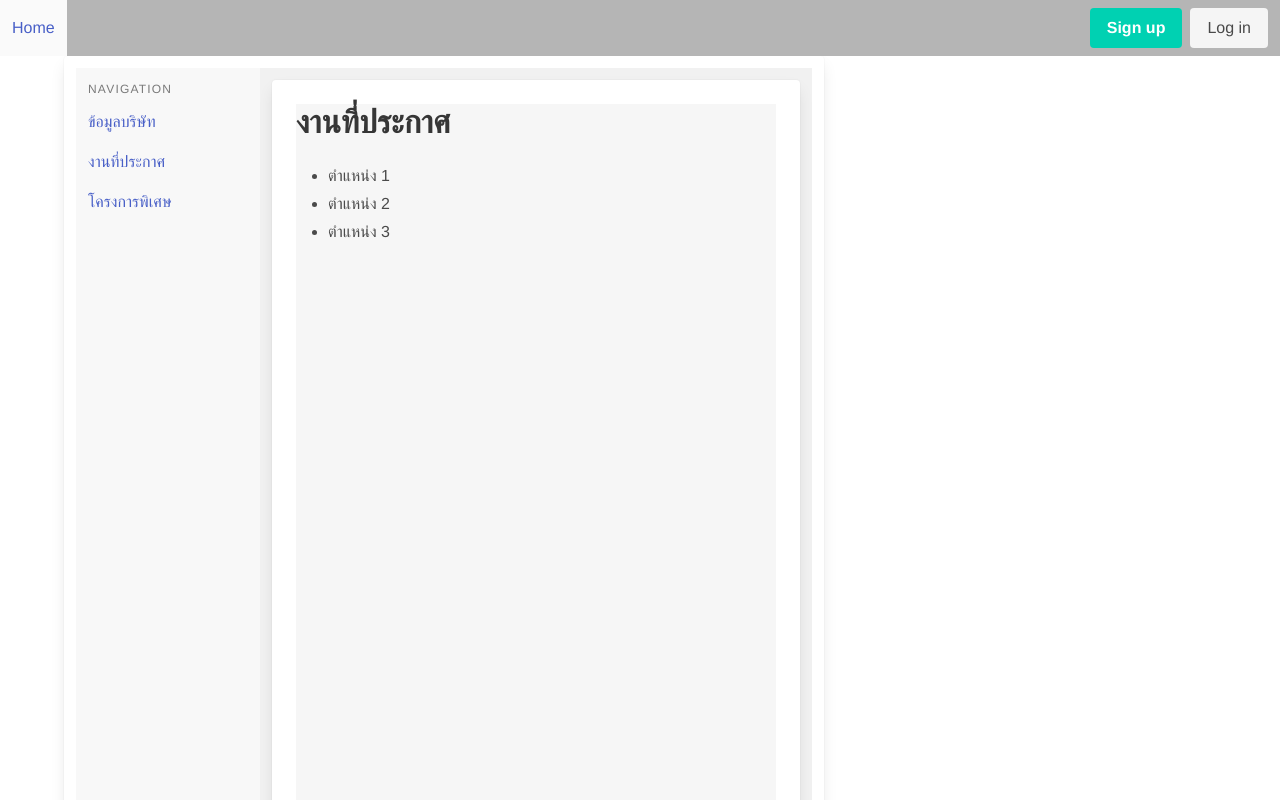
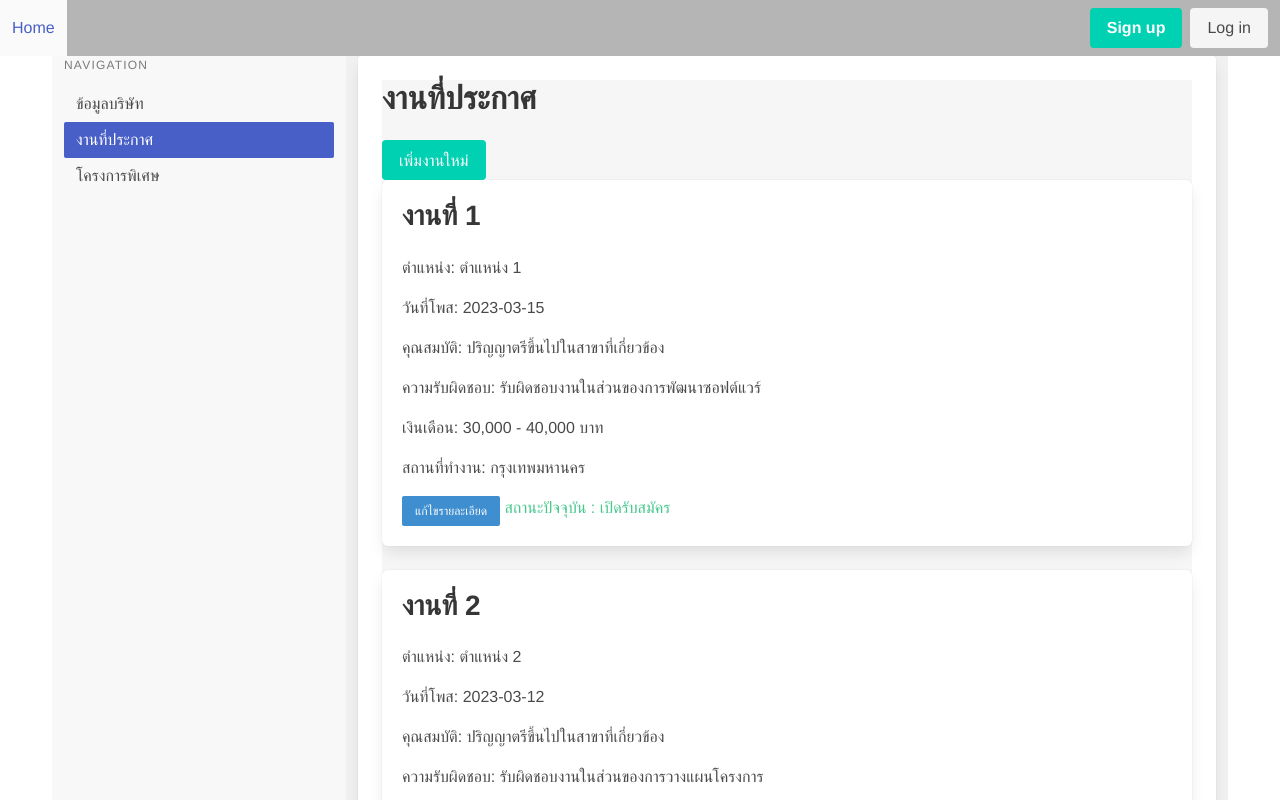
Before and after one commit to 63070028/Project_ICW_frontend, a Vue app: page /companyJob in a window 1280 px wide. Shown: the top 800 px of the page. Built offline with nearby package versions, Linux system fonts and the light colour scheme.

Commit message:
ploy ส่งครั้งที่2

```diff
--- a/src/views/CompanyJob.vue
+++ b/src/views/CompanyJob.vue
@@ -1,18 +1,15 @@
 <template>
   <div class="container" style="min-height: 100vh;">
     <div class="columns" style="min-height: 100vh;">
-        <div class="column is-8" style="min-height: 100vh;">
-          <div class="card" style="min-height: 100vh;">
-            <div class="card-content" style="min-height: 100vh;">
-              <div class="content" style="min-height: 100vh;">
-                <div class="columns" style="min-height: 100vh;">
       <div class="column is-3" style="background-color: #f8f8f8; min-height: 100vh;">
-                    <div class="menu">
+        <aside class="menu">
           <p class="menu-label">Navigation</p>
-                        <p :class="{'button is-active ': activeTab === 'about'}" @click="setActiveTab('info')"><router-link to="/company">ข้อมูลบริษัท</router-link></p>
-                        <p :class="{'button is-active': activeTab === 'products'}" @click="setActiveTab('jobs')"><router-link to="/companyJob">งานที่ประกาศ</router-link></p>
-                        <p :class="{'button is-active': activeTab === 'services'}" @click="setActiveTab('programs')"><router-link to="/companyProgram">โครงการพิเศษ</router-link></p>
-                    </div>
+          <ul class="menu-list">
+            <li><router-link :class="{ 'is-active': activeTab === 'info' }" @click="setActiveTab('info')" to="/company">ข้อมูลบริษัท</router-link></li>
+            <li><router-link :class="{ 'is-active': activeTab === 'jobs' }" @click="setActiveTab('jobs')" to="/companyJob">งานที่ประกาศ</router-link></li>
+            <li><router-link :class="{ 'is-active': activeTab === 'programs' }" @click="setActiveTab('programs')" to="/companyProgram">โครงการพิเศษ</router-link></li>
+          </ul>
+        </aside>
       </div>
       <div class="column is-9" style="background-color: #f1f1f1; min-height: 100vh;">
         <div class="card" style="min-height: 100vh;">
@@ -20,13 +17,19 @@
             <div class="content" style="min-height: 100vh;">
                 <div v-show="activeTab === 'jobs'" style="background-color: #f6f6f6; min-height: 100vh;">
                     <h1 class="title">งานที่ประกาศ</h1>
-                            <ul>
-                              <li>ตำแหน่ง 1</li>
-                              <li>ตำแหน่ง 2</li>
-                              <li>ตำแหน่ง 3</li>
-                            </ul>
-                          </div>
-                          <!-- Services tab content -->
+                    <button class="button is-primary" @click="openAddJobModal">เพิ่มงานใหม่</button>
+                  <div class="columns is-multiline">
+                    <div class="column is-full" v-for="job in jobs" :key="job.id">
+                      <div class="box">
+                          <h2 class="subtitle">{{ job.title }}</h2>
+                          <p>ตำแหน่ง: {{ job.position }}</p>
+                          <p>วันที่โพส: {{ job.postedDate }}</p>
+                          <p>คุณสมบัติ: {{ job.qualifications }}</p>
+                          <p>ความรับผิดชอบ: {{ job.responsibilities }}</p>
+                          <p>เงินเดือน: {{ job.salary }}</p>
+                          <p>สถานที่ทำงาน: {{ job.location }}</p>
+                          <button class="button is-small is-info" @click="openEditJobModal(job.id)">แก้ไขรายละเอียด</button>
+                        <span  :class="{ 'has-text-success': !job.closed, 'has-text-danger': job.closed }"> สถานะปัจจุบัน : {{ job.closed ? 'ปิดรับสมัคร' : 'เปิดรับสมัคร' }}</span>
                     </div>
                   </div>
                 </div>
@@ -37,27 +40,132 @@
       </div>
     </div>
   </div>
+  <div class="modal" :class="{ 'is-active': showModal }">
+    <div class="modal-background"></div>
+    <div class="modal-card">
+      <header class="modal-card-head">
+        <p class="modal-card-title">{{ modalTitle }}</p>
+        <button class="delete" aria-label="close" @click="closeModal"></button>
+      </header>
+      <section class="modal-card-body">
+        <div class="field">
+          <label class="label">ชื่องาน</label>
+          <div class="control">
+            <input class="input" type="text" v-model="currentJob.title" placeholder="ชื่องาน">
+          </div>
+        </div>
+        <div class="field">
+          <label class="label">ตำแหน่ง</label>
+          <div class="control">
+            <input class="input" type="text" v-model="currentJob.position" placeholder="ตำแหน่ง">
+          </div>
+        </div>
+        <div class="field">
+          <label class="label">วันที่โพส</label>
+          <div class="control">
+            <input class="input" type="date" v-model="currentJob.postedDate" placeholder="วันที่โพส">
+          </div>
+        </div>
+    <div class="field">
+      <label class="label">คุณสมบัติ</label>
+      <div class="control">
+        <textarea class="textarea" v-model="currentJob.qualifications" placeholder="คุณสมบัติ"></textarea>
+      </div>
+    </div>
+    <div class="field">
+      <label class="label">ความรับผิดชอบ</label>
+      <div class="control">
+        <textarea class="textarea" v-model="currentJob.responsibilities" placeholder="ความรับผิดชอบ"></textarea>
+      </div>
+    </div>
+    <div class="field">
+      <label class="label">เงินเดือน</label>
+      <div class="control">
+        <input class="input" type="number" v-model="currentJob.salary" placeholder="เงินเดือน">
+      </div>
+    </div>
+    <div class="field">
+    <label class="label">ปิดรับสมัคร</label>
+    <div class="control">
+<label class="checkbox">
+<input type="checkbox" v-model="currentJob.closed">
+ปิดรับสมัคร
+</label>
+</div>
+  </div>
+  <div class="field">
+    <button
+      class="button is-small"
+      :class="{ 'is-success': !currentJob.closed, 'is-danger': currentJob.closed }"
+      @click="toggleJobStatus(currentJob.id)">
+      {{ currentJob.closed ? 'ปิดรับสมัคร' : 'เปิดรับสมัคร' }}
+    </button>
+  </div>
+</section>
+  <footer class="modal-card-foot">
+    <button class="button is-success" @click="saveChanges">บันทึก</button>
+    <button class="button" @click="closeModal">ยกเลิก</button>
+  </footer>
+</div>
 </div>
 </template>
 <style>
-  html, body {
-    height: 100vh;
-  }
+  /* ... */
 </style>
 <script>
 import 'bulma/css/bulma.css';
-
 export default {
 name: 'App',
 data() {
   return {
-        activeTab: 'jobs'
+    activeTab: 'jobs',
+    showModal: false,
+    modalTitle: '',
+    currentJob: {},
+    jobs: [
+      {
+        id: 1,title: 'งานที่ 1',position: 'ตำแหน่ง 1',postedDate: '2023-03-15',qualifications: 'ปริญญาตรีขึ้นไปในสาขาที่เกี่ยวข้อง',responsibilities: 'รับผิดชอบงานในส่วนของการพัฒนาซอฟต์แวร์',salary: '30,000 - 40,000 บาท',location: 'กรุงเทพมหานคร', closed: false
+      },
+      { id: 2,title: 'งานที่ 2',position: 'ตำแหน่ง 2',postedDate: '2023-03-12',qualifications: 'ปริญญาตรีขึ้นไปในสาขาที่เกี่ยวข้อง',responsibilities: 'รับผิดชอบงานในส่วนของการวางแผนโครงการ',salary: '35,000 - 45,000 บาท',location: 'กรุงเทพมหานคร', closed: true
+      },
+      { id: 3,title: 'งานที่ 3',position: 'ตำแหน่ง 3',postedDate: '2023-03-10',qualifications: 'ปริญญาตรีขึ้นไปในสาขาที่เกี่ยวข้อง',responsibilities: 'รับผิดชอบงานในส่วนของการตลาดและการขาย',salary: '25,000 - 35,000 บาท',location: 'กรุงเทพมหานคร', closed: false
+      },
+    ]
   }
 },
 methods: {
     setActiveTab(tab) {
       this.activeTab = tab;
+    },
+    openAddJobModal() {
+      this.modalTitle = 'เพิ่มงานใหม่';
+      this.currentJob = {}; // Reset the current job
+      this.showModal = true;
+    },
+    openEditJobModal(jobId) {
+      const job = this.jobs.find(j => j.id === jobId);
+      if (job) {
+      this.currentJob = { ...job };
+      this.modalTitle = 'แก้ไขรายละเอียดงาน';
+      this.showModal = true;
       }
+    },
+    closeModal() {
+      this.showModal = false;
+    },
+    saveChanges() {
+      const jobIndex = this.jobs.findIndex(j => j.id === this.currentJob.id);
+      if (jobIndex > -1) {
+        this.jobs.splice(jobIndex, 1, this.currentJob);
+      }
+      this.showModal = false;
+    },
+    toggleJobStatus(jobId) {
+      const job = this.jobs.find(j => j.id === jobId);
+      if (job) {
+        job.closed = !job.closed;
+      }
+    },
   }
 }
 </script>
--- a/src/views/CompanyProfile.vue
+++ b/src/views/CompanyProfile.vue
@@ -17,11 +17,14 @@
             <div class="content" style="min-height: 100vh;">
               <!-- About Us tab content -->
               <div v-show="activeTab === 'info'" style="background-color: #fafafa; min-height: 100vh;">
-                <div class="card-content" style="min-height: 100vh;">
-                  <div class="media">
+                <div class="card-content " style="min-height: 100vh;">
+                  <figure class="image is-2x9 company-cover">
+                    <img :src="companyCover" alt="Company Cover Image">
+                  </figure>
+                  <div class="media company-profile">
                     <div class="media-left">
-                      <figure class="image is-48x48">
-                        <img src="https://bulma.io/images/placeholders/96x96.png" alt="Placeholder image">
+                      <figure class="image is-96x96">
+                        <img :src="companyLogo" alt="Company Logo" class="company-logo">
                       </figure>
                     </div>
                     <div class="media-content">
@@ -30,6 +33,7 @@
                       <p>{{ companyDescription }}</p>
                     </div>
                   </div>
+
                   <div class="content">
                     <button class="button" @click="editProfile">แก้ไขข้อมูลบริษัท</button>
                     <div class="modal" :class="{ 'is-active': editingProfile }">
@@ -41,6 +45,18 @@
                         </header>
                         <section class="modal-card-body">
                           <form>
+                            <div class="field">
+                                <label class="label">โลโก้บริษัท</label>
+                                <div class="control">
+                                  <input class="input" type="text" v-model="companyLogo" placeholder="URL ของโลโก้บริษัท">
+                                </div>
+                              </div>
+                              <div class="field">
+                                <label class="label">รูปหน้าปก</label>
+                                <div class="control">
+                                  <input class="input" type="text" v-model="companyCover" placeholder="URL ของรูปหน้าปก">
+                                </div>
+                              </div>
                             <div class="field">
                               <label class="label">ชื่อบริษัท</label>
                               <div class="control">
@@ -69,9 +85,24 @@
     </div>
   </div>
 </div>
-
 </div>
 </template>
+<style>
+
+
+.company-logo {
+  width: 96px;
+  height: 96px;
+  border-radius: 50%;
+  margin-top: 1rem;
+}
+
+.company-cover {
+  width: 100%;
+  max-height: 5%;
+
+}
+</style>
 <script>
 export default {
   name: 'App',
@@ -81,7 +112,9 @@ export default {
       editingProfile: false,
       companyName: 'Acme Corporation',
       companyUsername: 'acmecorp',
-      companyDescription: 'Lorem ipsum dolor sit amet, consectetur adipiscing elit. Phasellus nec iaculis mauris.'
+      companyDescription: 'Lorem ipsum dolor sit amet, consectetur adipiscing elit. Phasellus nec iaculis mauris.',
+      companyLogo: 'https://bulma.io/images/placeholders/96x96.png',
+      companyCover: 'https://bulma.io/images/placeholders/1280x960.png'
     }
   },
   methods: {
@@ -95,8 +128,7 @@ export default {
       this.editingProfile = false;
     },
     saveProfile() {
-        this.editingProfile = false;
-
+      this.editingProfile = false;
     }
   }
 }
--- a/src/views/CompanyProgram.vue
+++ b/src/views/CompanyProgram.vue
@@ -1,25 +1,22 @@
 <template>
   <div class="container" style="min-height: 100vh;">
     <div class="columns" style="min-height: 100vh;">
-        <div class="column is-8" style="min-height: 100vh;">
-          <div class="card" style="min-height: 100vh;">
-            <div class="card-content" style="min-height: 100vh;">
-              <div class="content" style="min-height: 100vh;">
-                <div class="columns" style="min-height: 100vh;">
       <div class="column is-3" style="background-color: #f8f8f8; min-height: 100vh;">
-                    <div class="menu">
+        <aside class="menu">
           <p class="menu-label">Navigation</p>
-                        <p :class="{'button is-active ': activeTab === 'about'}" @click="setActiveTab('info')"><router-link to="/company">ข้อมูลบริษัท</router-link></p>
-                        <p :class="{'button is-active': activeTab === 'products'}" @click="setActiveTab('jobs')"><router-link to="/companyJob">งานที่ประกาศ</router-link></p>
-                        <p :class="{'button is-active': activeTab === 'services'}" @click="setActiveTab('programs')"><router-link to="/companyProgram">โครงการพิเศษ</router-link></p>
-                    </div>
+          <ul class="menu-list">
+            <li><router-link :class="{ 'is-active': activeTab === 'info' }" @click="setActiveTab('info')" to="/company">ข้อมูลบริษัท</router-link></li>
+            <li><router-link :class="{ 'is-active': activeTab === 'jobs' }" @click="setActiveTab('jobs')" to="/companyJob">งานที่ประกาศ</router-link></li>
+            <li><router-link :class="{ 'is-active': activeTab === 'programs' }" @click="setActiveTab('programs')" to="/companyProgram">โครงการพิเศษ</router-link></li>
+          </ul>
+        </aside>
       </div>
       <div class="column is-9" style="background-color: #f1f1f1; min-height: 100vh;">
         <div class="card" style="min-height: 100vh;">
           <div class="card-content" style="min-height: 100vh;">
             <div class="content" style="min-height: 100vh;">
-                          <div v-show="activeTab === 'programs'" style="background-color: #f6f6f6; min-height: 100vh;">
-                            <h1 class="title">โครงการพิเศษ</h1>
+              <!-- About Us tab content -->
+              <div v-show="activeTab === 'programs'" style="background-color: #fafafa; min-height: 100vh;">
                             <ul>
                               <li>โครงการพิเศษ 1</li>
                               <li>โครงการพิเศษ 2</li>
@@ -27,11 +24,6 @@
                             </ul>
                           </div>
                           <!-- Services tab content -->
-                    </div>
-                  </div>
-                </div>
-              </div>
-            </div>
                     </div>
                   </div>
                 </div>
```
Also changed, not shown: src/router/companyProfile.ts (deleted, +0 -9 lines), 1 other file (tests, documents, lock files or other folders). Lines whose indentation alone changed are shown as unchanged.
